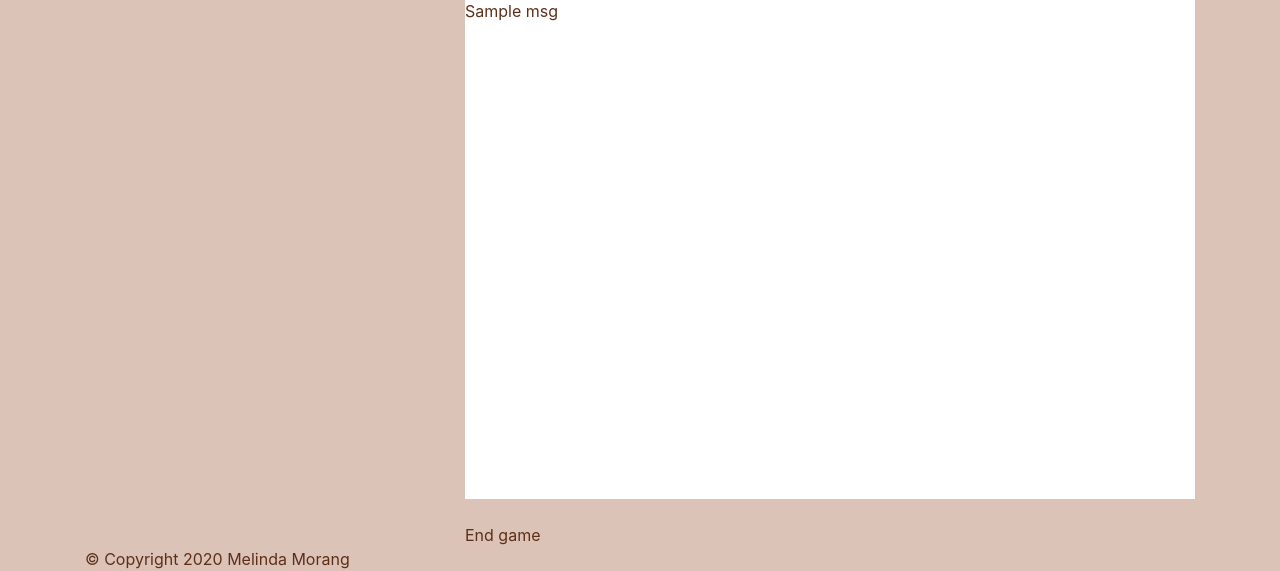
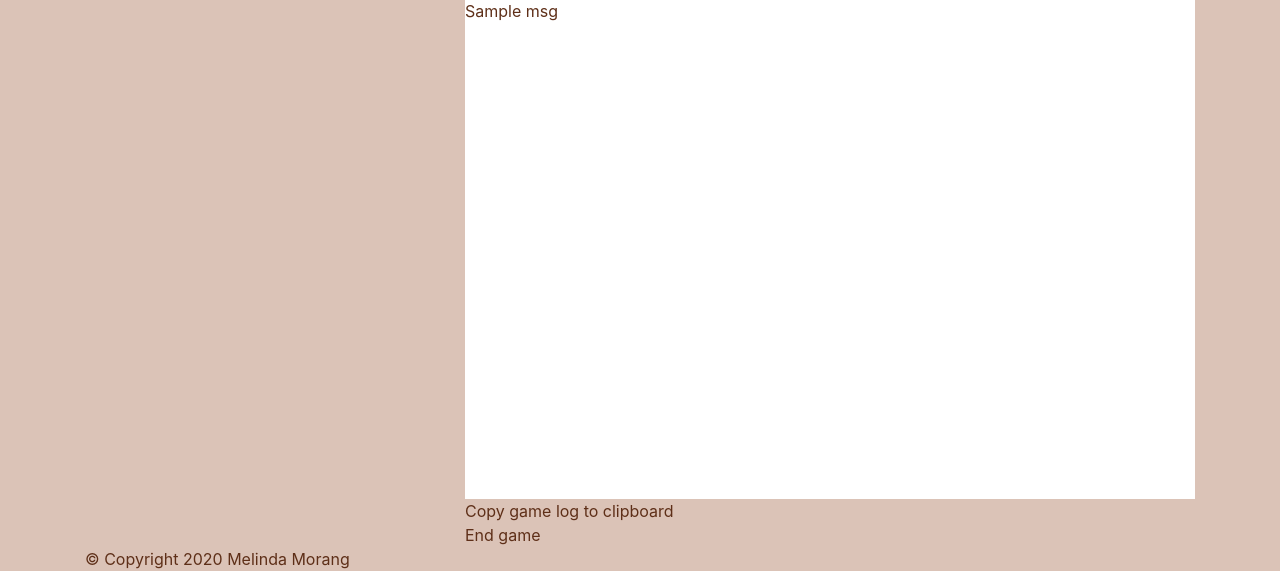
Before and after one commit to melindamorang/Clue_app_Flask, a Flask app: template templates/myNotebook.html in a window 1280 px wide. Shown: the part 269-840 px from the top of the page. Run offline with Flask 2, Linux system fonts and the light colour scheme; the template is opened without the code that fills it: most values are stand-ins (such as "Sample title", 1, 10 or a date in 2020); some libraries are stand-ins or nearby versions.

Commit message:
Ability to copy game log to clipboard

```diff
--- /dev/null
+++ b/static/js/myNotebook.js
@@ -0,0 +1,9 @@
+function copyGameLogToClipboard() {
+    var range = document.createRange();
+    range.selectNode(document.getElementById("GameLog"));
+    window.getSelection().removeAllRanges(); // clear current selection
+    window.getSelection().addRange(range); // to select text
+    document.execCommand("copy");
+    window.getSelection().removeAllRanges();// to deselect
+    alert("Copied game log to clipboard");
+}
--- a/templates/log.html
+++ b/templates/log.html
@@ -1,6 +1,6 @@
 {% block log %}
 <h1>Game log</h1>
-<div class="GameLog">
+<div class="GameLog" id="GameLog">
 {% for msg in log %}
 {{ msg }}<br />
 {% endfor %}
--- a/templates/myNotebook.html
+++ b/templates/myNotebook.html
@@ -1,4 +1,8 @@
 {% extends "layout.html" %}
+
+{% block scripts %}
+<script src="{{ url_for('static', filename='js/myNotebook.js') }}"></script>
+{% endblock %}
 
 {% block body %}
 
@@ -14,7 +18,8 @@
 
     {% include "log.html" %}
 
-    <br /><a href="{{ url_for('endGame') }}">End game</a>
+    <a href="javascript:;" onclick="copyGameLogToClipboard();">Copy game log to clipboard</a><br />
+    <a href="{{ url_for('endGame') }}">End game</a>
     </div>
 
 {% endblock %}
```
